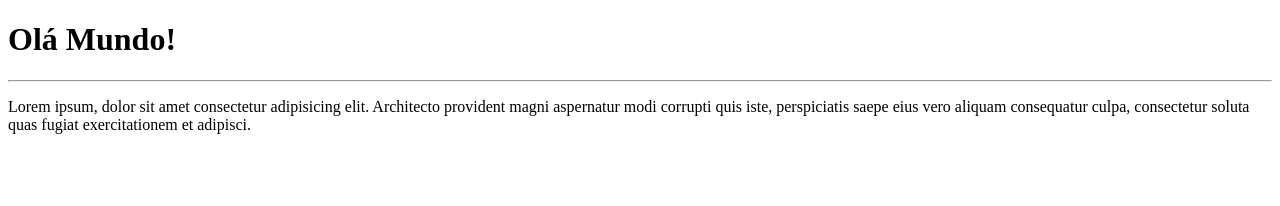
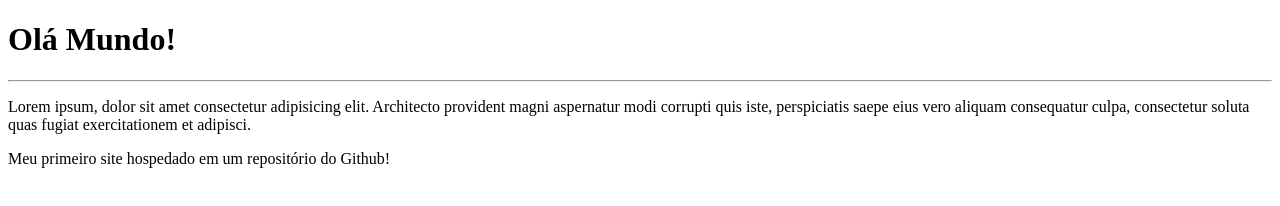
Before and after one commit to yasfolio/Ola-Mundo, a plain HTML site: page site-exemplo/index.html in a window 1280 px wide. Drawn offline with Linux system fonts and the light colour scheme.

Commit message:
adicionei um paragrafo

```diff
--- a/site-exemplo/index.html
+++ b/site-exemplo/index.html
@@ -9,5 +9,6 @@
     <h1>Olá Mundo!</h1>
     <hr>
     <p>Lorem ipsum, dolor sit amet consectetur adipisicing elit. Architecto provident magni aspernatur modi corrupti quis iste, perspiciatis saepe eius vero aliquam consequatur culpa, consectetur soluta quas fugiat exercitationem et adipisci.</p>
+<p>Meu primeiro site hospedado em um repositório do Github!</p>
 </body>
 </html>
```
